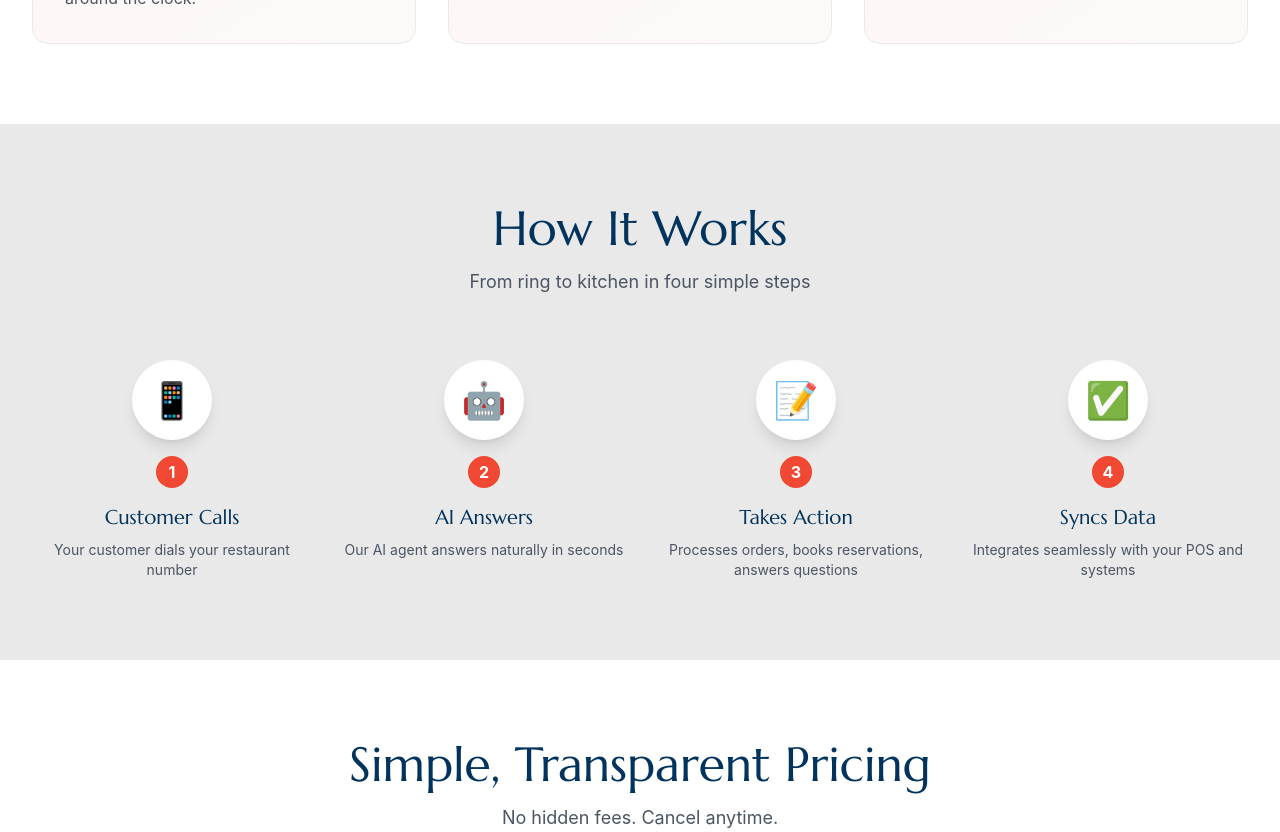
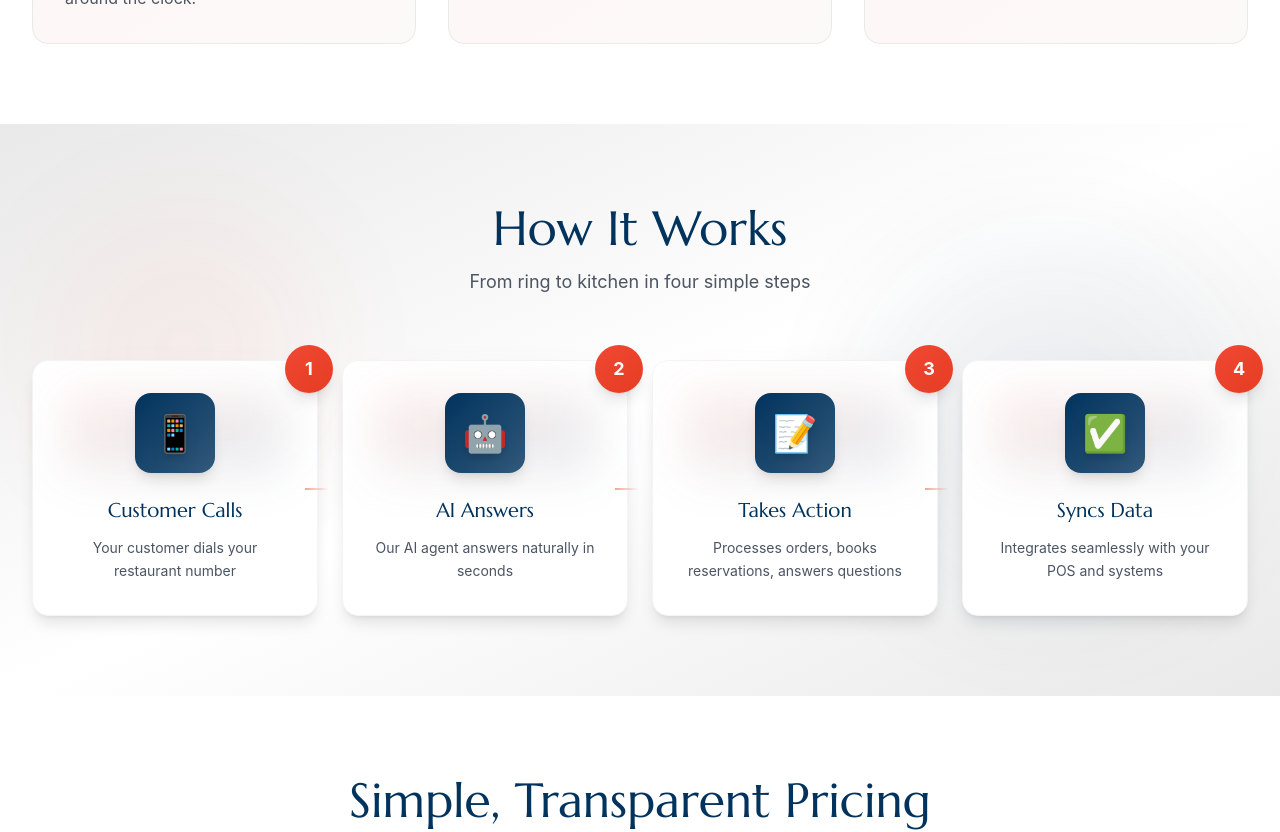
Before and after one commit to CachoMX/ringtokitchen, a Next.js app: page / in a window 1280 px wide. Shown: the part 1340-2172 px from the top of the page. Built offline with nearby package versions, Linux system fonts and the light colour scheme; no server answers.

Commit message:
Redesign How It Works section with modern cards and animations

```diff
--- a/app/page.tsx
+++ b/app/page.tsx
@@ -108,8 +108,14 @@ export default function HomePage() {
       </section>
 
       {/* How It Works */}
-      <section id="how-it-works" className="py-20 bg-soft-gray">
-        <div className="max-w-7xl mx-auto px-4 sm:px-6 lg:px-8">
+      <section id="how-it-works" className="py-20 bg-gradient-to-br from-soft-gray via-white to-soft-gray relative overflow-hidden">
+        {/* Background decoration */}
+        <div className="absolute inset-0 opacity-5">
+          <div className="absolute top-20 left-10 w-72 h-72 bg-energy-red rounded-full blur-3xl"></div>
+          <div className="absolute bottom-20 right-10 w-96 h-96 bg-primary-navy rounded-full blur-3xl"></div>
+        </div>
+
+        <div className="max-w-7xl mx-auto px-4 sm:px-6 lg:px-8 relative z-10">
           <div className="text-center mb-16">
             <h2 className="font-marcellus text-4xl sm:text-5xl text-primary-navy mb-4">
               How It Works
@@ -119,21 +125,62 @@ export default function HomePage() {
             </p>
           </div>
 
-          <div className="grid grid-cols-1 md:grid-cols-4 gap-8">
+          <div className="grid grid-cols-1 md:grid-cols-2 lg:grid-cols-4 gap-6">
             {HOW_IT_WORKS_STEPS.map((step, idx) => (
-              <div key={idx} className="text-center">
-                <div className="bg-white rounded-full w-20 h-20 mx-auto mb-4 flex items-center justify-center text-4xl shadow-lg">
-                  {step.icon}
-                </div>
-                <div className="bg-energy-red text-white rounded-full w-8 h-8 mx-auto mb-4 flex items-center justify-center font-bold">
+              <div
+                key={idx}
+                className="group relative bg-white rounded-2xl p-8 shadow-lg hover:shadow-2xl transition-all duration-500 transform hover:-translate-y-3 border border-gray-100"
+                style={{
+                  animation: `fadeInUp 0.6s ease-out ${idx * 0.15}s both`
+                }}
+              >
+                {/* Step number badge - top right */}
+                <div className="absolute -top-4 -right-4 bg-gradient-to-br from-energy-red to-[#E63D23] text-white rounded-full w-12 h-12 flex items-center justify-center font-bold text-lg shadow-lg group-hover:scale-110 transition-transform duration-300">
                   {step.number}
                 </div>
-                <h3 className="font-marcellus text-xl text-primary-navy mb-2">{step.title}</h3>
-                <p className="text-gray-600 text-sm">{step.description}</p>
+
+                {/* Connecting line for desktop */}
+                {idx < HOW_IT_WORKS_STEPS.length - 1 && (
+                  <div className="hidden lg:block absolute top-1/2 -right-3 w-6 h-0.5 bg-gradient-to-r from-energy-red/50 to-transparent"></div>
+                )}
+
+                {/* Icon with animated gradient background */}
+                <div className="relative mb-6">
+                  <div className="absolute inset-0 bg-gradient-to-br from-energy-red/10 to-primary-navy/10 rounded-2xl blur-xl group-hover:blur-2xl transition-all duration-500"></div>
+                  <div className="relative bg-gradient-to-br from-primary-navy to-primary-navy/80 rounded-2xl w-20 h-20 mx-auto flex items-center justify-center text-4xl shadow-lg group-hover:scale-110 group-hover:rotate-6 transition-all duration-500">
+                    <span className="filter drop-shadow-lg">{step.icon}</span>
+                  </div>
+                </div>
+
+                {/* Content */}
+                <div className="text-center">
+                  <h3 className="font-marcellus text-xl text-primary-navy mb-3 group-hover:text-energy-red transition-colors duration-300">
+                    {step.title}
+                  </h3>
+                  <p className="text-gray-600 text-sm leading-relaxed">
+                    {step.description}
+                  </p>
+                </div>
+
+                {/* Hover glow effect */}
+                <div className="absolute inset-0 rounded-2xl bg-gradient-to-br from-energy-red/5 to-primary-navy/5 opacity-0 group-hover:opacity-100 transition-opacity duration-500 pointer-events-none"></div>
               </div>
             ))}
           </div>
         </div>
+
+        <style jsx>{`
+          @keyframes fadeInUp {
+            from {
+              opacity: 0;
+              transform: translateY(30px);
+            }
+            to {
+              opacity: 1;
+              transform: translateY(0);
+            }
+          }
+        `}</style>
       </section>
 
       {/* Pricing Section */}
```
